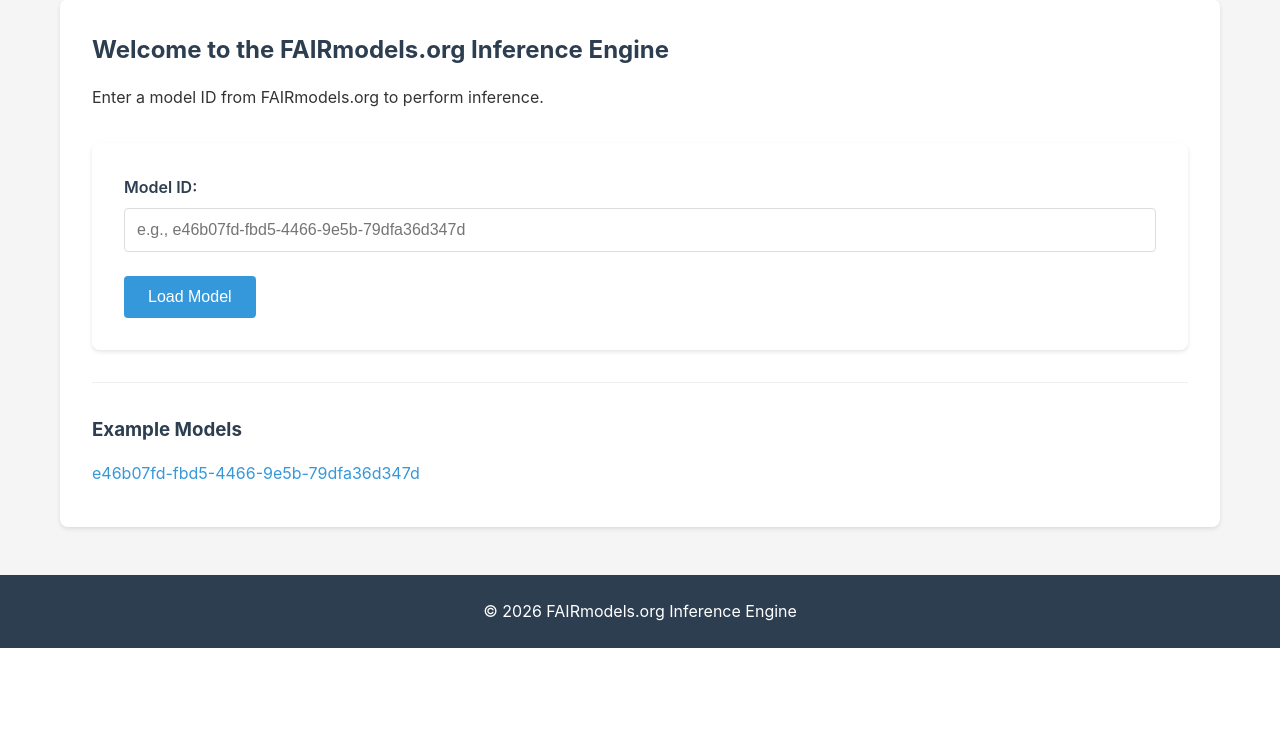
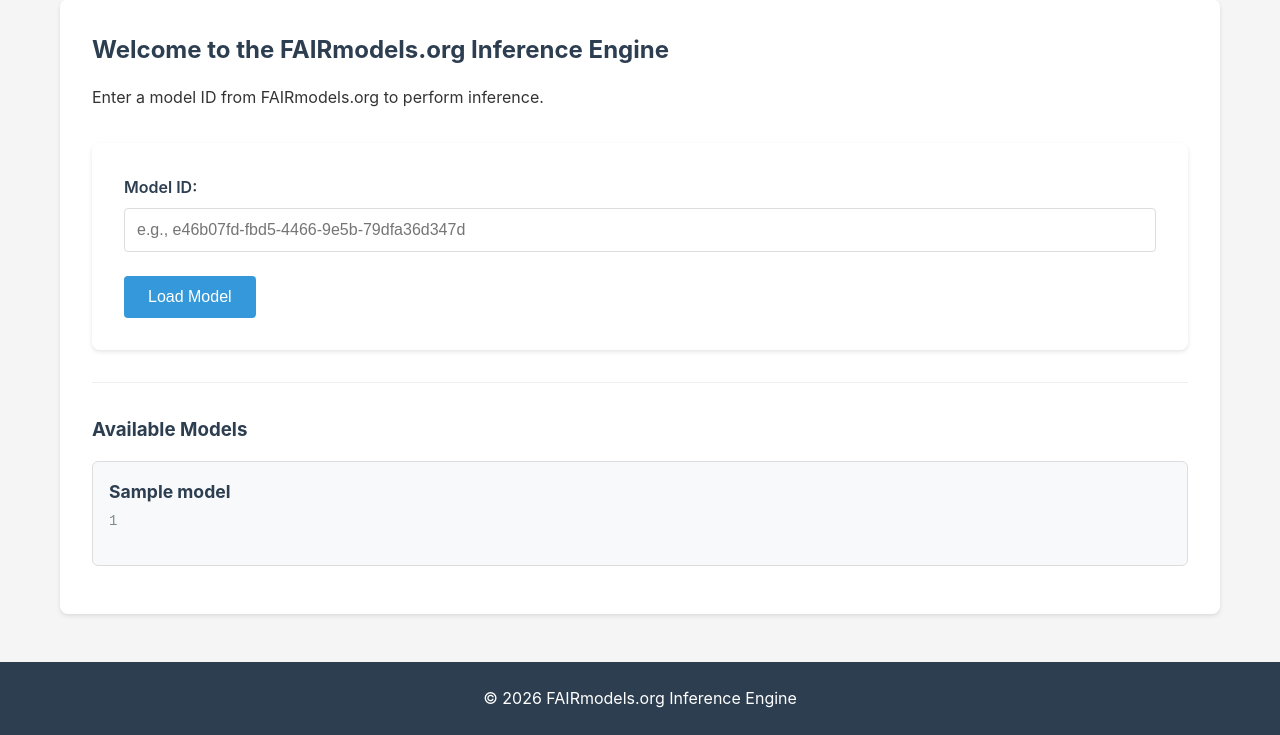
Before and after one commit to MaastrichtU-BISS/fairmodels-inference, a Flask app: template templates/index.html in a window 1280 px wide. Shown: the part 182-917 px from the top of the page. Before the commit the page ends 830 px from the top, so only its background shows below. Run offline with Flask 3, Linux system fonts and the light colour scheme; the template is opened without the code that fills it: most values are stand-ins (such as "Sample title", 1, 10 or a date in 2020).

Commit message:
Updated to load/show available fairmodels

```diff
--- a/app.py
+++ b/app.py
@@ -25,7 +25,13 @@ logger = logging.getLogger(__name__)
 @app.route('/')
 def index():
     """Landing page with option to enter model ID."""
-    return render_template('index.html')
+    try:
+        metadata_handler = MetadataHandler()
+        models = metadata_handler.fetch_models_list()
+        return render_template('index.html', models=models)
+    except Exception as e:
+        logger.error(f"Error fetching models list: {str(e)}")
+        return render_template('index.html', models=[])
 
 
 @app.route('/model/<model_id>')
--- a/static/css/style.css
+++ b/static/css/style.css
@@ -282,6 +282,48 @@ button:hover,
     text-decoration: underline;
 }
 
+/* Models List */
+.models-list {
+    list-style: none;
+    padding: 0;
+}
+
+.models-list li {
+    margin-bottom: 1rem;
+}
+
+.model-link {
+    display: block;
+    padding: 1rem;
+    background-color: #f8f9fa;
+    border: 1px solid #ddd;
+    border-radius: 6px;
+    transition: all 0.3s ease;
+    text-decoration: none;
+    color: inherit;
+}
+
+.model-link:hover {
+    background-color: #e8f4f8;
+    border-color: #3498db;
+    transform: translateY(-2px);
+    box-shadow: 0 4px 8px rgba(0, 0, 0, 0.1);
+}
+
+.model-link strong {
+    display: block;
+    color: #2c3e50;
+    margin-bottom: 0.25rem;
+    font-size: 1.1rem;
+}
+
+.model-id {
+    display: block;
+    color: #7f8c8d;
+    font-size: 0.875rem;
+    font-family: 'Courier New', monospace;
+}
+
 /* Model Form Section */
 .model-form-section {
     background: white;
--- a/templates/index.html
+++ b/templates/index.html
@@ -20,14 +20,22 @@
     </form>
 
     <div class="example-section">
-        <h3>Example Models</h3>
-        <ul>
+        <h3>Available Models</h3>
+        {% if models %}
+        <ul class="models-list">
+            {% for model in models %}
             <li>
-                <a href="{{ url_for('model_form', model_id='e46b07fd-fbd5-4466-9e5b-79dfa36d347d') }}">
-                    e46b07fd-fbd5-4466-9e5b-79dfa36d347d
+                <a href="{{ url_for('model_form', model_id=model.id) }}" class="model-link">
+                    <strong>{{ model.title }}</strong>
+                    <span class="model-id">{{ model.id }}</span>
                 </a>
             </li>
+            {% endfor %}
         </ul>
+        {% else %}
+        <p>No models available or unable to fetch models list.</p>
+        <p>Example model ID: <a href="{{ url_for('model_form', model_id='e46b07fd-fbd5-4466-9e5b-79dfa36d347d') }}">e46b07fd-fbd5-4466-9e5b-79dfa36d347d</a></p>
+        {% endif %}
     </div>
 </div>
 
```
Also changed, not shown: metadata_handler.py (+63 -0 lines), 1 other file.
